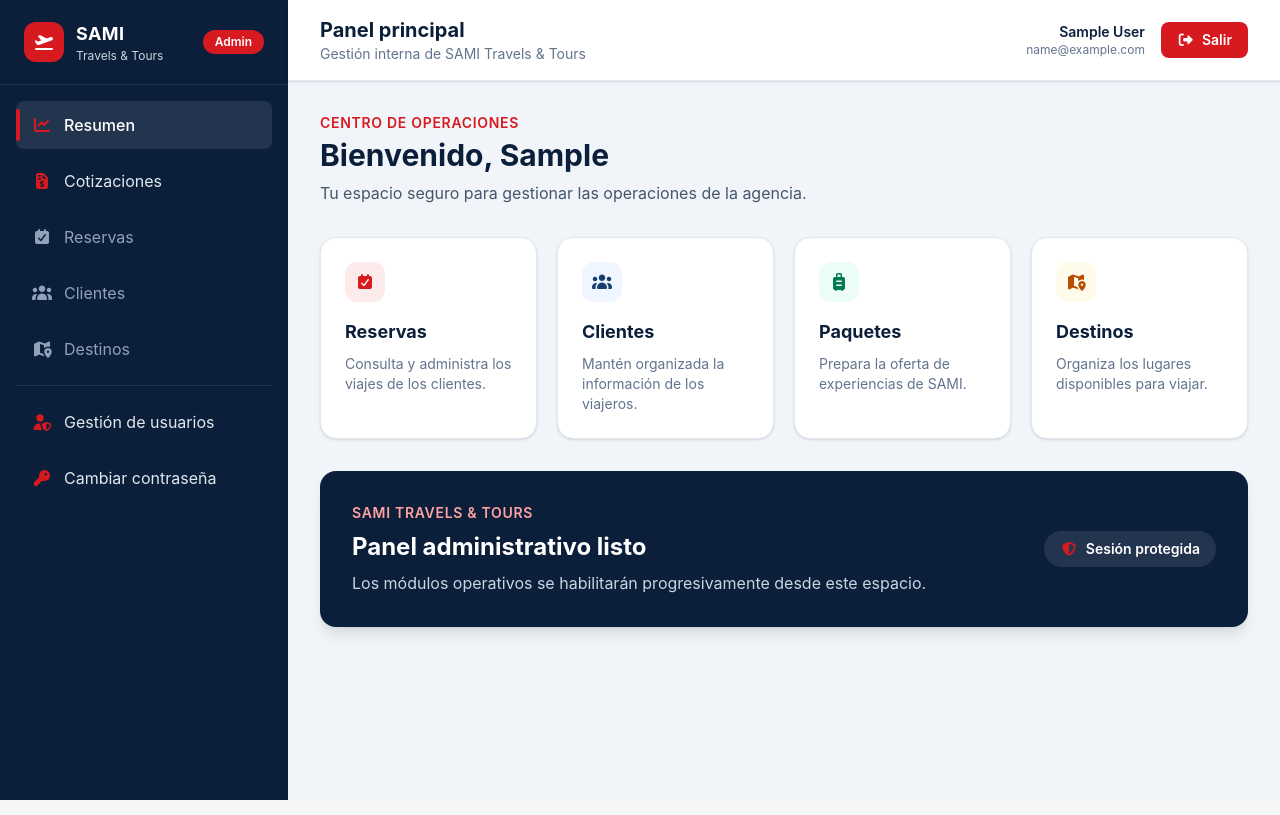
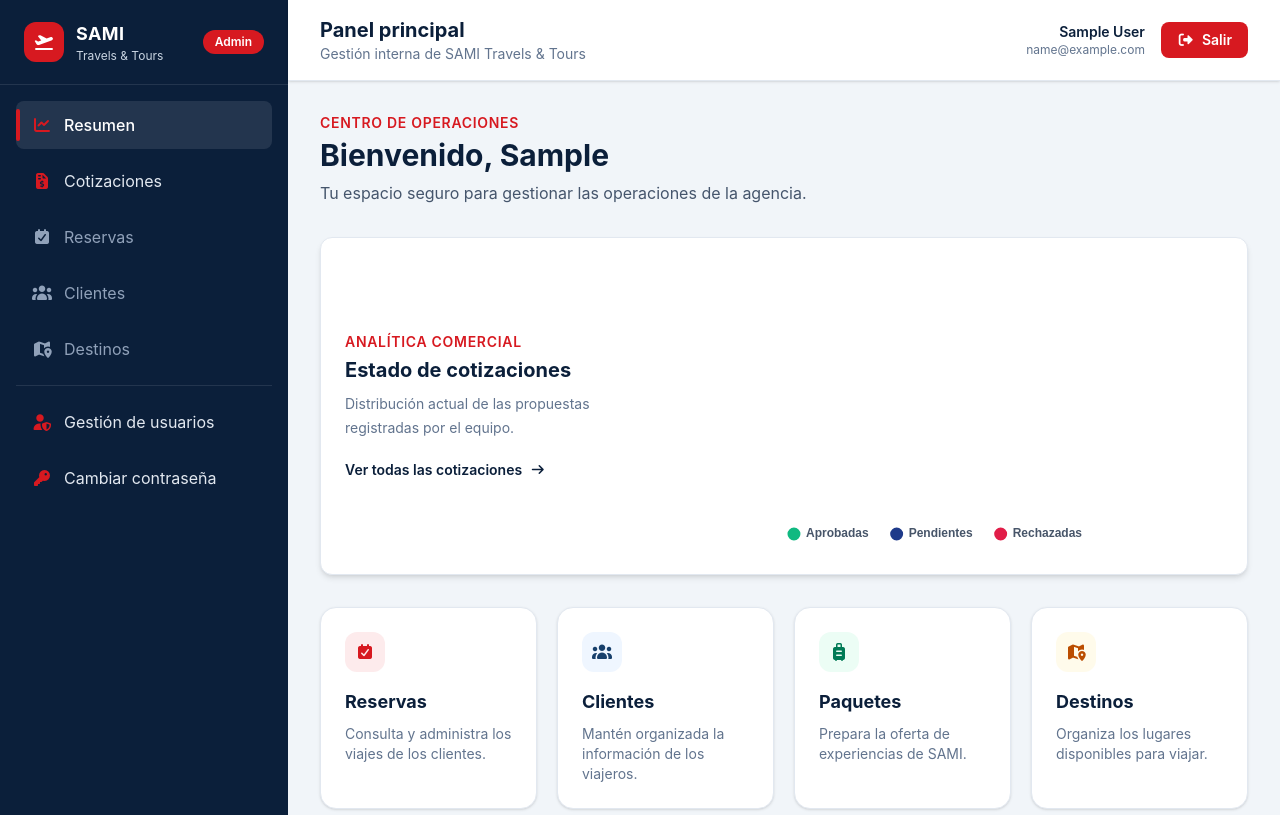
Before and after one commit to JaimeBerrios/SAMI-Travels---Tours-App, a Django app: page /sami-admin/ in a window 1280 px wide. Shown: the top 815 px of the page. Run offline with Django 4.2, Linux system fonts and the light colour scheme; the visitor is signed in with stand-in values (Sample User, id 1); data that the repository does not hold is empty.

Commit message:
feat: add quotation analytics chart to dashboard using Chart.js

```diff
--- a/sami_admin/templates/sami_admin/dashboard.html
+++ b/sami_admin/templates/sami_admin/dashboard.html
@@ -12,6 +12,22 @@
         </h2>
         <p class="mt-2 text-slate-600">Tu espacio seguro para gestionar las operaciones de la agencia.</p>
     </div>
+
+    <article class="mb-8 rounded-xl border border-slate-200 bg-white p-6 shadow-md">
+        <div class="flex flex-col gap-6 lg:flex-row lg:items-center lg:justify-between">
+            <div class="lg:max-w-sm">
+                <p class="text-sm font-semibold uppercase tracking-wider text-brand-red">Anal&iacute;tica comercial</p>
+                <h3 class="mt-1 text-xl font-bold text-brand-navy">Estado de cotizaciones</h3>
+                <p class="mt-2 text-sm leading-6 text-slate-500">Distribuci&oacute;n actual de las propuestas registradas por el equipo.</p>
+                <a href="{% url 'sami_admin:quotation-list' %}" class="mt-5 inline-flex items-center gap-2 text-sm font-semibold text-brand-navy transition hover:text-brand-red focus:outline-none focus:ring-2 focus:ring-brand-red focus:ring-offset-2">
+                    Ver todas las cotizaciones <i class="fa-solid fa-arrow-right text-xs" aria-hidden="true"></i>
+                </a>
+            </div>
+            <div class="relative mx-auto h-72 w-full max-w-xl" role="img" aria-label="Gr&aacute;fico de anillo con cotizaciones aprobadas, pendientes y rechazadas">
+                <canvas id="quotation-status-chart">Tu navegador no puede mostrar el gr&aacute;fico de cotizaciones.</canvas>
+            </div>
+        </div>
+    </article>
 
     <div class="grid gap-5 sm:grid-cols-2 xl:grid-cols-4">
         <article class="rounded-2xl border border-slate-200 bg-white p-6 shadow-sm">
@@ -53,4 +69,56 @@
         </div>
     </section>
 </section>
+
+{{ cotizaciones_aprobadas|json_script:"quotation-approved-data" }}
+{{ cotizaciones_pendientes|json_script:"quotation-pending-data" }}
+{{ cotizaciones_rechazadas|json_script:"quotation-rejected-data" }}
+<script src="https://cdn.jsdelivr.net/npm/chart.js@4.4.7/dist/chart.umd.min.js"></script>
+<script>
+    (() => {
+        const canvas = document.getElementById('quotation-status-chart');
+        if (!canvas || typeof Chart === 'undefined') return;
+
+        const readCount = (id) => JSON.parse(document.getElementById(id).textContent);
+        const approved = readCount('quotation-approved-data');
+        const pending = readCount('quotation-pending-data');
+        const rejected = readCount('quotation-rejected-data');
+
+        new Chart(canvas, {
+            type: 'doughnut',
+            data: {
+                labels: ['Aprobadas', 'Pendientes', 'Rechazadas'],
+                datasets: [{
+                    data: [approved, pending, rejected],
+                    backgroundColor: ['#10b981', '#1e3a8a', '#e11d48'],
+                    borderColor: '#ffffff',
+                    borderWidth: 4,
+                    hoverOffset: 8,
+                }],
+            },
+            options: {
+                responsive: true,
+                maintainAspectRatio: false,
+                cutout: '68%',
+                plugins: {
+                    legend: {
+                        position: 'bottom',
+                        labels: {
+                            usePointStyle: true,
+                            pointStyle: 'circle',
+                            padding: 22,
+                            color: '#475569',
+                            font: { family: 'Arial, sans-serif', size: 12, weight: 600 },
+                        },
+                    },
+                    tooltip: {
+                        callbacks: {
+                            label: (context) => ` ${context.label}: ${context.parsed}`,
+                        },
+                    },
+                },
+            },
+        });
+    })();
+</script>
 {% endblock %}
--- a/sami_admin/views.py
+++ b/sami_admin/views.py
@@ -9,6 +9,7 @@ from django.contrib.auth import (
 from django.contrib.auth.forms import PasswordChangeForm
 from django.contrib.auth.models import Group
 from django.db import transaction
+from django.db.models import Count
 from django.http import HttpResponse
 from django.shortcuts import get_object_or_404, redirect, render
 from django.template.loader import render_to_string
@@ -84,8 +85,26 @@ def logout_view(request):
 
 @staff_required
 def dashboard(request):
-    """Render the main workspace without requiring operational data tables."""
-    return render(request, "sami_admin/dashboard.html")
+    """Render the main workspace with a compact quotation status summary."""
+    counts_by_status = {
+        row["estado"]: row["total"]
+        for row in Cotizacion.objects.values("estado").annotate(total=Count("id"))
+    }
+    return render(
+        request,
+        "sami_admin/dashboard.html",
+        {
+            "cotizaciones_pendientes": counts_by_status.get(
+                Cotizacion.Estado.PENDIENTE, 0
+            ),
+            "cotizaciones_aprobadas": counts_by_status.get(
+                Cotizacion.Estado.APROBADA, 0
+            ),
+            "cotizaciones_rechazadas": counts_by_status.get(
+                Cotizacion.Estado.RECHAZADA, 0
+            ),
+        },
+    )
 
 
 def can_view_all_quotes(user):
```
Also changed, not shown: sami_admin/tests.py (+26 -1 lines), theme/static/css/dist/styles.css.
